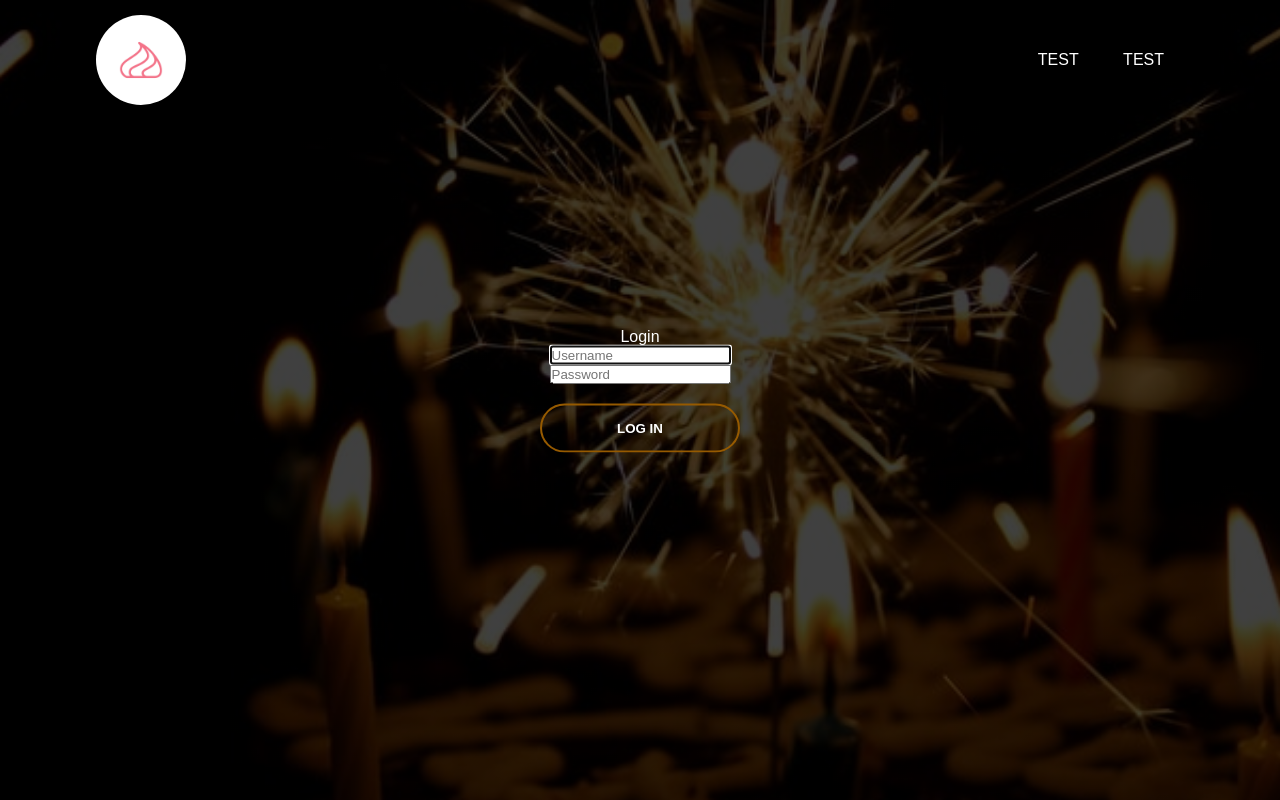
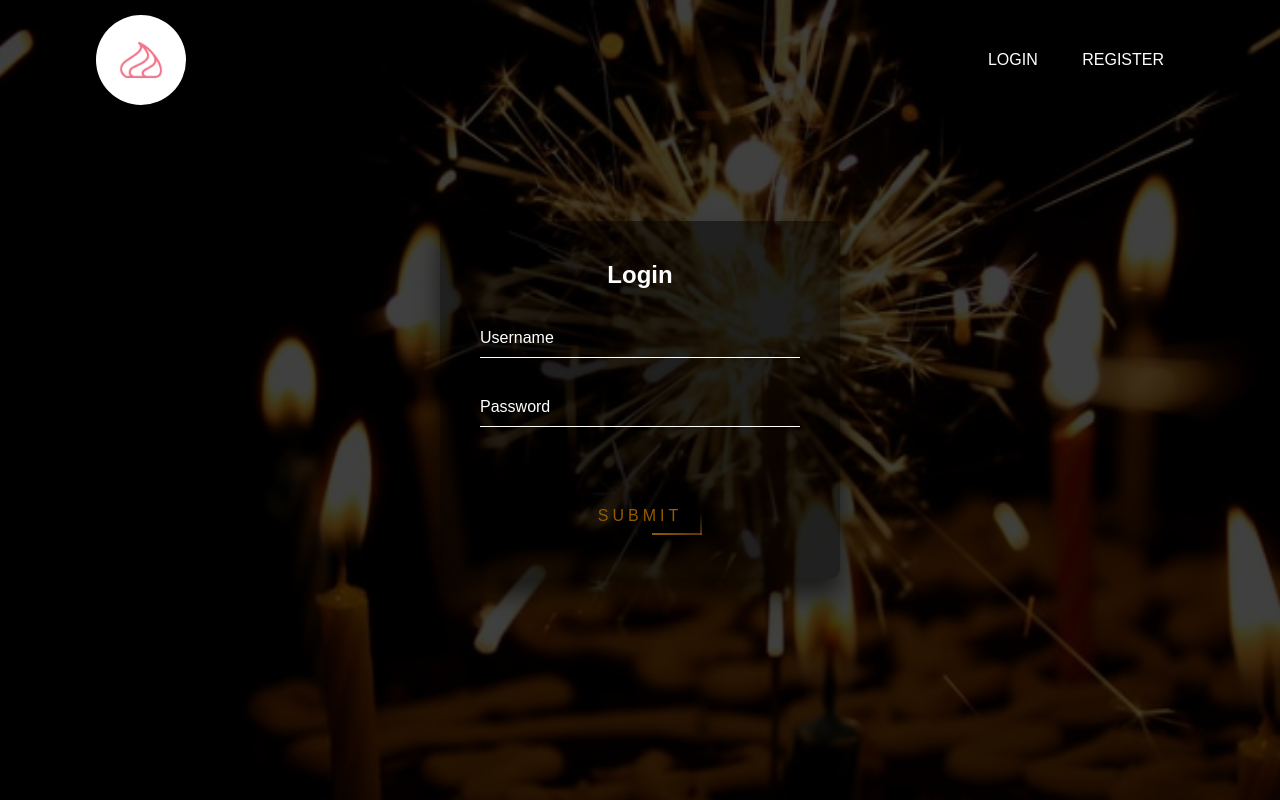
Before and after one commit to Raymw1/Birthdays50, a Flask app: page /login in a window 1280 px wide. Run offline with Flask 2, Linux system fonts and the light colour scheme; some libraries are stand-ins or nearby versions.

Commit message:
Login almost finished

```diff
--- a/static/styles.css
+++ b/static/styles.css
@@ -105,7 +105,7 @@ button a {
     text-transform: uppercase;
 }
 
-button a .tohover {
+.tohover {
     background: #965a00;
     height: 100%;
     width: 0;
@@ -121,6 +121,180 @@ button:hover a .tohover {
     width: 100%;
 }
 
+
+button:hover .tohover {
+    width: 100%;
+}
+
 button:hover {
     border: none;
 }
+
+
+html {
+    height: 100%;
+  }
+  body {
+    margin:0;
+    padding:0;
+    font-family: sans-serif;
+    background: linear-gradient(#141e30, #243b55);
+  }
+
+  .login-box {
+    position: absolute;
+    top: 50%;
+    left: 50%;
+    width: 400px;
+    padding: 40px;
+    transform: translate(-50%, -50%);
+    background: rgba(0,0,0,.5);
+    box-sizing: border-box;
+    box-shadow: 0 15px 25px rgba(0,0,0,.6);
+    border-radius: 10px;
+  }
+
+  .login-box h2 {
+    margin: 0 0 30px;
+    padding: 0;
+    color: #fff;
+    text-align: center;
+  }
+
+  .login-box .user-box {
+    position: relative;
+  }
+
+  .login-box .user-box input {
+    width: 100%;
+    padding: 10px 0;
+    font-size: 16px;
+    color: #fff;
+    margin-bottom: 30px;
+    border: none;
+    border-bottom: 1px solid #fff;
+    outline: none;
+    background: transparent;
+  }
+  .login-box .user-box label {
+    position: absolute;
+    top:0;
+    left: 0;
+    padding: 10px 0;
+    font-size: 16px;
+    color: #fff;
+    pointer-events: none;
+    transition: .5s;
+  }
+
+  .login-box .user-box input:focus ~ label,
+  .login-box .user-box input:valid ~ label {
+    top: -20px;
+    left: 0;
+    color: #965a00;
+    font-size: 12px;
+  }
+
+  .login-box form a {
+    position: relative;
+    display: inline-block;
+    padding: 10px 20px;
+    color: #965a00;
+    font-size: 16px;
+    text-decoration: none;
+    text-transform: uppercase;
+    overflow: hidden;
+    transition: .5s;
+    margin-top: 40px;
+    letter-spacing: 4px
+  }
+
+  .login-box a:hover {
+    background: #965a00;
+    color: #fff;
+    border-radius: 5px;
+    box-shadow: 0 0 5px #965a00,
+                0 0 25px #965a00,
+                0 0 50px #965a00,
+                0 0 100px #965a00;
+  }
+
+  .login-box a span {
+    position: absolute;
+    display: block;
+  }
+
+  .login-box a span:nth-child(1) {
+    top: 0;
+    left: -100%;
+    width: 100%;
+    height: 2px;
+    background: linear-gradient(90deg, transparent, #965a00);
+    animation: btn-anim1 1s linear infinite;
+  }
+
+  @keyframes btn-anim1 {
+    0% {
+      left: -100%;
+    }
+    50%,100% {
+      left: 100%;
+    }
+  }
+
+  .login-box a span:nth-child(2) {
+    top: -100%;
+    right: 0;
+    width: 2px;
+    height: 100%;
+    background: linear-gradient(180deg, transparent, #965a00);
+    animation: btn-anim2 1s linear infinite;
+    animation-delay: .25s
+  }
+
+  @keyframes btn-anim2 {
+    0% {
+      top: -100%;
+    }
+    50%,100% {
+      top: 100%;
+    }
+  }
+
+  .login-box a span:nth-child(3) {
+    bottom: 0;
+    right: -100%;
+    width: 100%;
+    height: 2px;
+    background: linear-gradient(270deg, transparent, #965a00);
+    animation: btn-anim3 1s linear infinite;
+    animation-delay: .5s
+  }
+
+  @keyframes btn-anim3 {
+    0% {
+      right: -100%;
+    }
+    50%,100% {
+      right: 100%;
+    }
+  }
+
+  .login-box a span:nth-child(4) {
+    bottom: -100%;
+    left: 0;
+    width: 2px;
+    height: 100%;
+    background: linear-gradient(360deg, transparent, #965a00);
+    animation: btn-anim4 1s linear infinite;
+    animation-delay: .75s
+  }
+
+  @keyframes btn-anim4 {
+    0% {
+      bottom: -100%;
+    }
+    50%,100% {
+      bottom: 100%;
+    }
+  }
--- a/templates/layout.html
+++ b/templates/layout.html
@@ -21,8 +21,8 @@
                             <li><a href="/login">Test</a></li>
                             <li><a href="/register">Test</a></li>
                         {% else %}
-                            <li><a href="/login">Test</a></li>
-                            <li><a href="/register">Test</a></li>
+                            <li><a href="/login">Login</a></li>
+                            <li><a href="/register">Register</a></li>
                         {% endif%}
                     </ul>
             </nav>
@@ -34,7 +34,7 @@
         </header>
     </div>
 
-    <main class="container p-5">
+    <main>
         {% block main %}{% endblock %}
     </main>
 
--- a/templates/login.html
+++ b/templates/login.html
@@ -5,14 +5,33 @@
 {% endblock %}
 
 {% block main %}
-    {% block h1 %}Login{% endblock %}
-    <form action="/login" method="post">
+    <!-- <form action="/login" method="post">
         <div class="form-group">
             <input autocomplete="off" autofocus class="form-control" name="username" placeholder="Username" type="text">
         </div>
         <div class="form-group">
             <input class="form-control" name="password" placeholder="Password" type="password">
         </div>
-        <button class="btn btn-primary" type="submit">Log In</button>
-    </form>
+        <button class="btn btn-primary" type="submit"><span class="tohover"></span>Log In</button>
+    </form> -->
+    <div class="login-box">
+        <h2>Login</h2>
+        <form action="/login" method="post">
+            <div class="user-box">
+                <input type="text" name="username" required>
+                <label for="username">Username</label>
+            </div>
+            <div class="user-box">
+                <input type="password" name="pwd" required>
+                <label for="pwd">Password</label>
+            </div>
+            <a href="#">
+                <span></span>
+                <span></span>
+                <span></span>
+                <span></span>
+                Submit
+            </a>
+        </form>
+    </div>
 {% endblock %}
```
